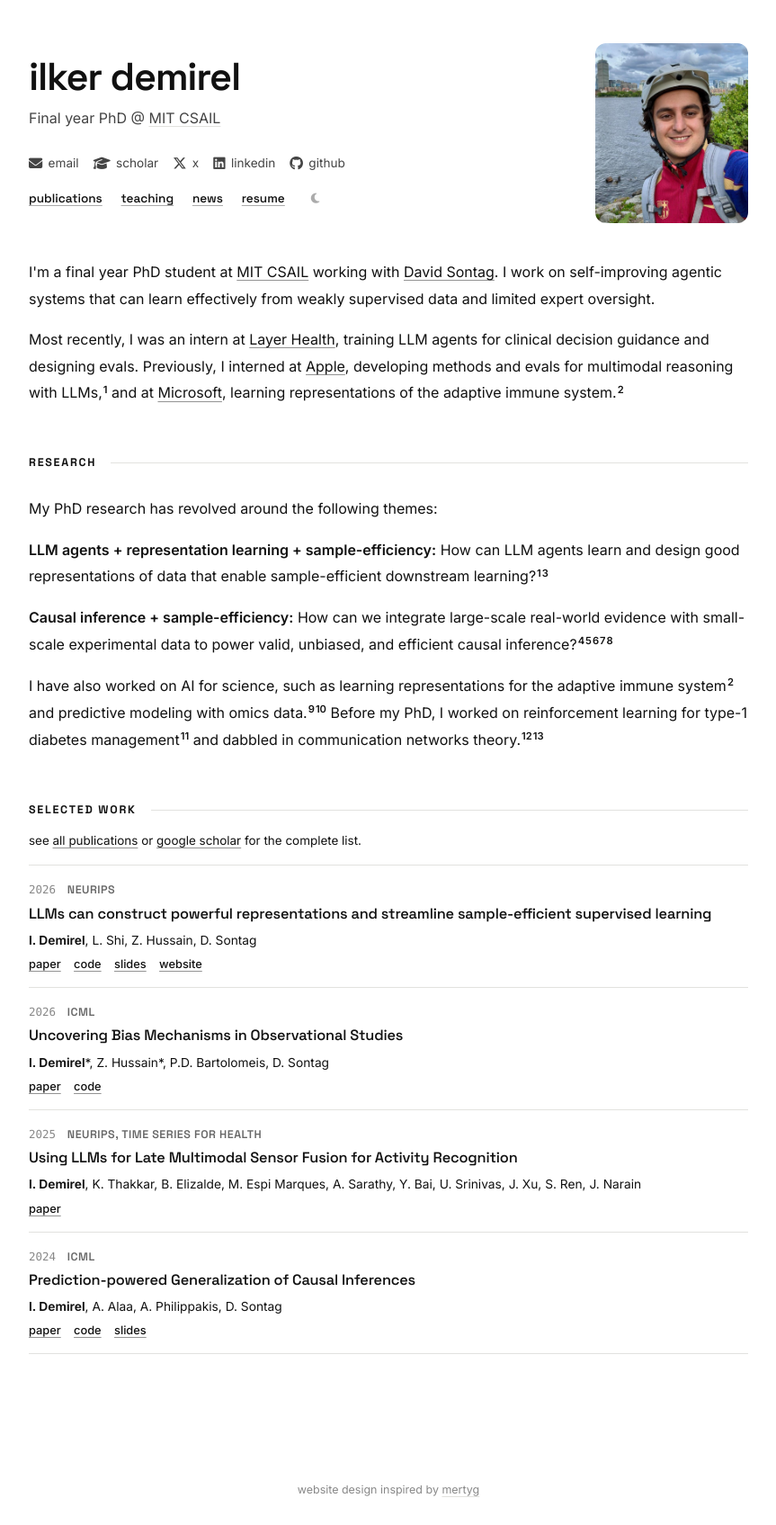
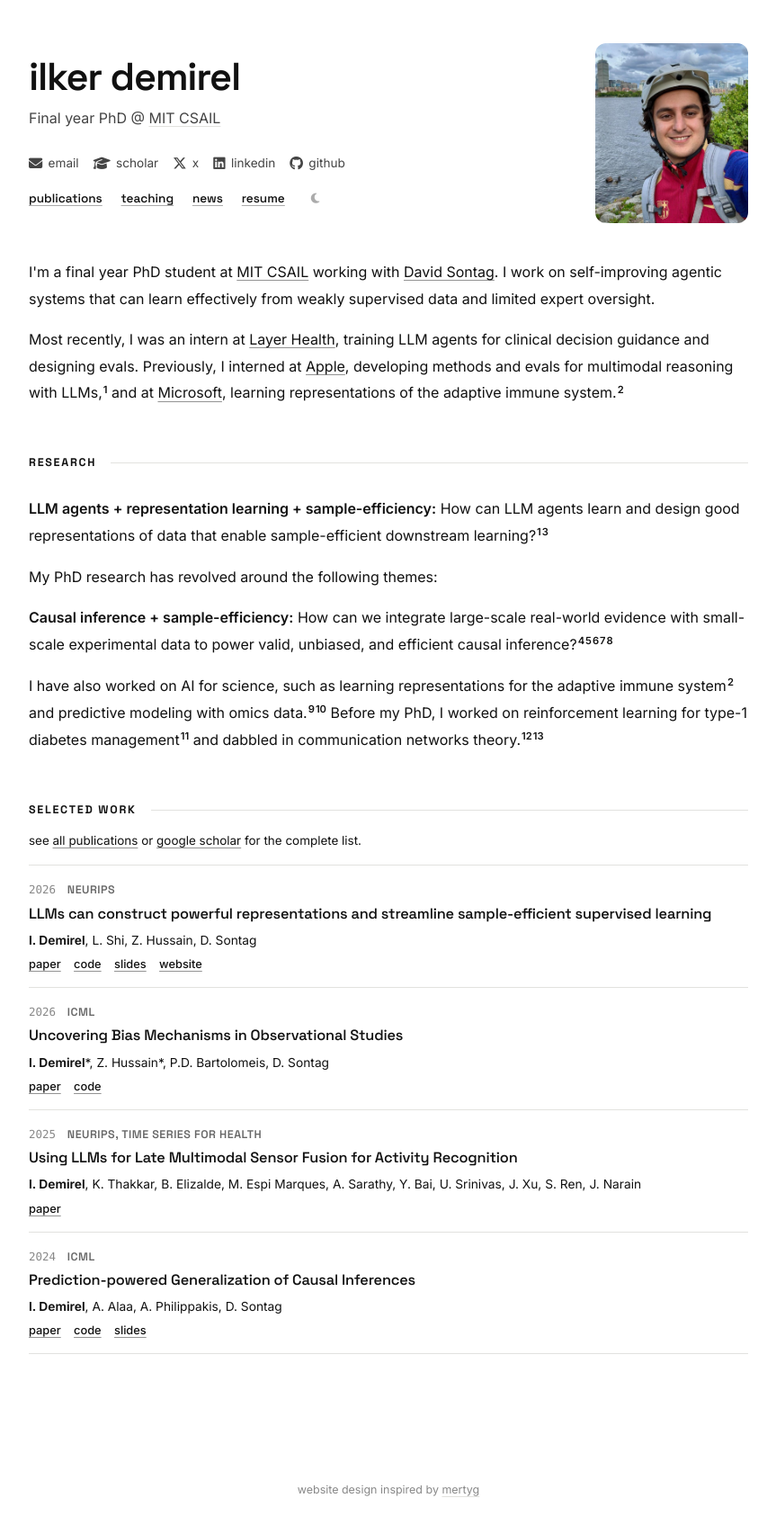
Before and after one commit to demireal/demireal.github.io, a Jekyll site: the page built from index.html, in a window 1280 px wide. Shown: the whole page at 90% size, without its empty margins (208-1071 px from the left). Built offline with Jekyll 4.4.1, drawn with Linux system fonts in a browser that asks for light colours.

Commit message:
Update index.html

```diff
--- a/index.html
+++ b/index.html
@@ -45,12 +45,12 @@ title: ""
   <h2 class="section__heading">research</h2>
 
   <p>
-    My PhD research has revolved around the following themes:
+    <span class="ri-label">LLM agents + representation learning + sample-efficiency:</span>
+    How can LLM agents learn and design good representations of data that enable sample-efficient downstream learning?<a class="ri-ref" href="https://arxiv.org/pdf/2509.10729"><sup>1</sup></a><a class="ri-ref" href="https://arxiv.org/pdf/2603.11679"><sup>3</sup></a>
   </p>
 
   <p>
-    <span class="ri-label">LLM agents + representation learning + sample-efficiency:</span>
-    How can LLM agents learn and design good representations of data that enable sample-efficient downstream learning?<a class="ri-ref" href="https://arxiv.org/pdf/2509.10729"><sup>1</sup></a><a class="ri-ref" href="https://arxiv.org/pdf/2603.11679"><sup>3</sup></a>
+    My PhD research has revolved around the following themes:
   </p>
 
   <p>
```
